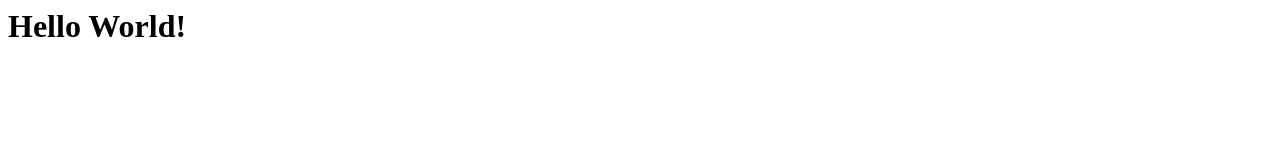
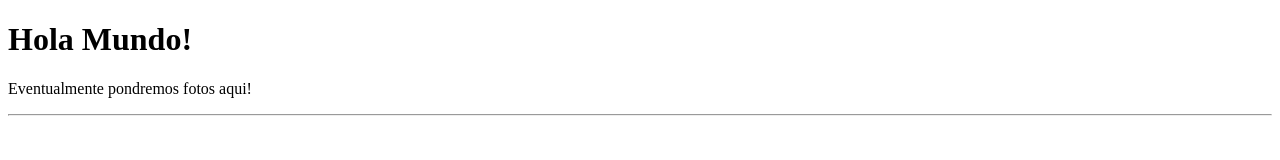
Before and after one commit to smenjUO/Emulator_LC3, a plain HTML site: page index.html in a window 1280 px wide. Drawn offline with Linux system fonts and the light colour scheme.

Commit message:
Add full block of html code to index.html

```diff
--- a/index.html
+++ b/index.html
@@ -1 +1,12 @@
-<h1> Hello World!</h1>
+<!DOCTYPE html>
+    <html>
+        <head>
+            <meta charset='UTF-8'>
+            <title>Hello World!</title>
+        </head>
+        <body>
+            <h1>Hola Mundo!</h1>
+            <p>Eventualmente pondremos fotos aqui!</p>
+            <hr>
+        </body>
+    </html>
```
